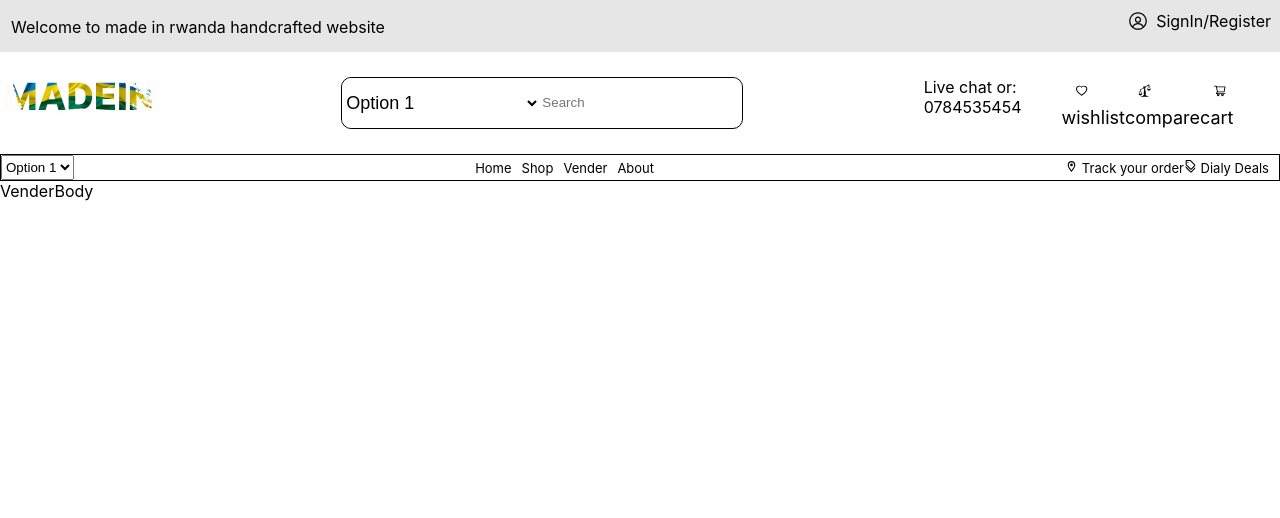
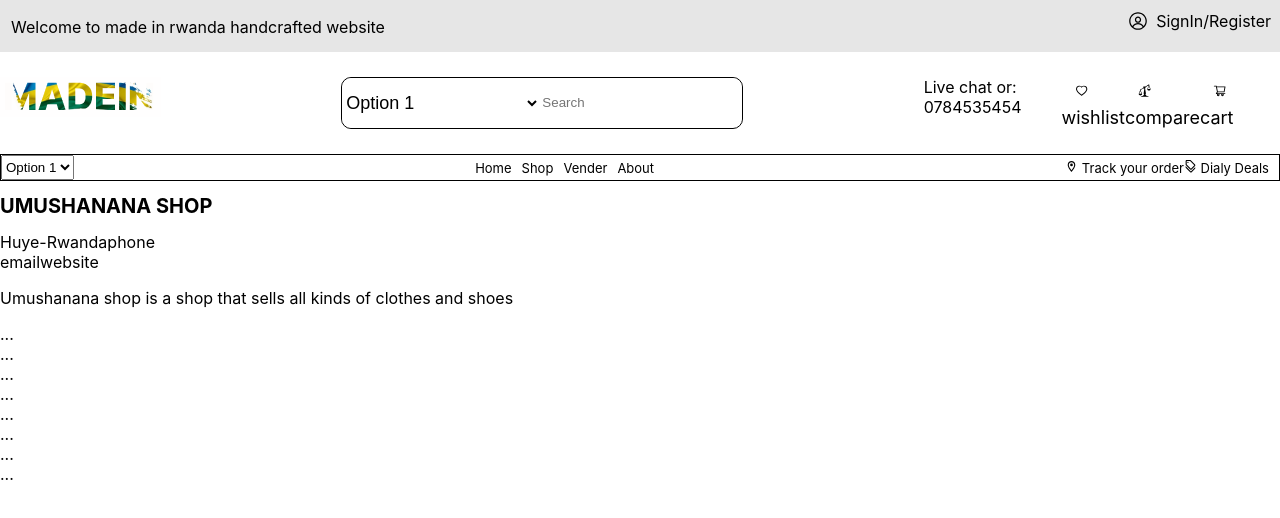
Before and after one commit to IshKevin/handcraft-e-commerce, a React (Create React App) app: page /Vender in a window 1280 px wide. Shown: the top 518 px of the page. Built offline with nearby package versions, Linux system fonts and the light colour scheme.

Commit message:
befor conflict

```diff
--- a/src/Components/Vender/VenderBody.js
+++ b/src/Components/Vender/VenderBody.js
@@ -3,7 +3,32 @@ import './venderBody.css'
 
 const VenderBody = () => {
   return (
-    <div>VenderBody</div>
+    <>
+    <div className='vender-card-layout'>
+    <div className="vender-card-layout__item">
+        <div className='vender-adderss'>
+        <div className='vender-adderss__item'>
+        <h1>UMUSHANANA SHOP</h1>
+        <span>Huye-Rwanda</span>
+        <span>phone</span>
+        </div>
+        <div className='vender-adderss__item'>
+        <span>email</span>
+        <span>website</span>
+        </div>
+        </div>
+        <p>Umushanana shop is a shop that sells all kinds of clothes and shoes</p>
+    </div>
+    <div className="vender-card-layout__item">...</div>
+    <div className="vender-card-layout__item">...</div>
+    <div className="vender-card-layout__item">...</div>
+    <div className="vender-card-layout__item">...</div>
+    <div className="vender-card-layout__item">...</div>
+    <div className="vender-card-layout__item">...</div>
+    <div className="vender-card-layout__item">...</div>
+    <div className="vender-card-layout__item">...</div>
+    </div>
+    </>
   )
 }
 
```
